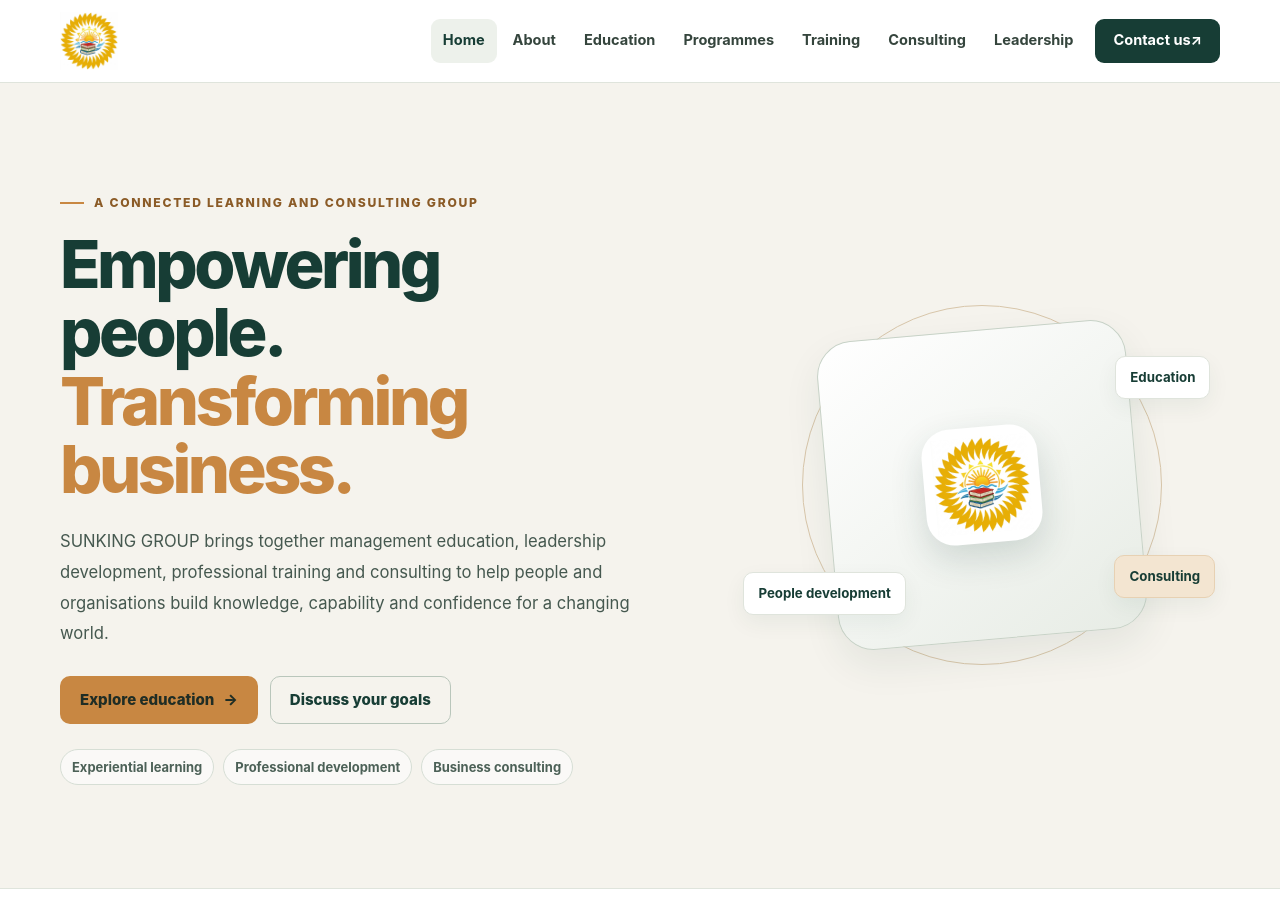
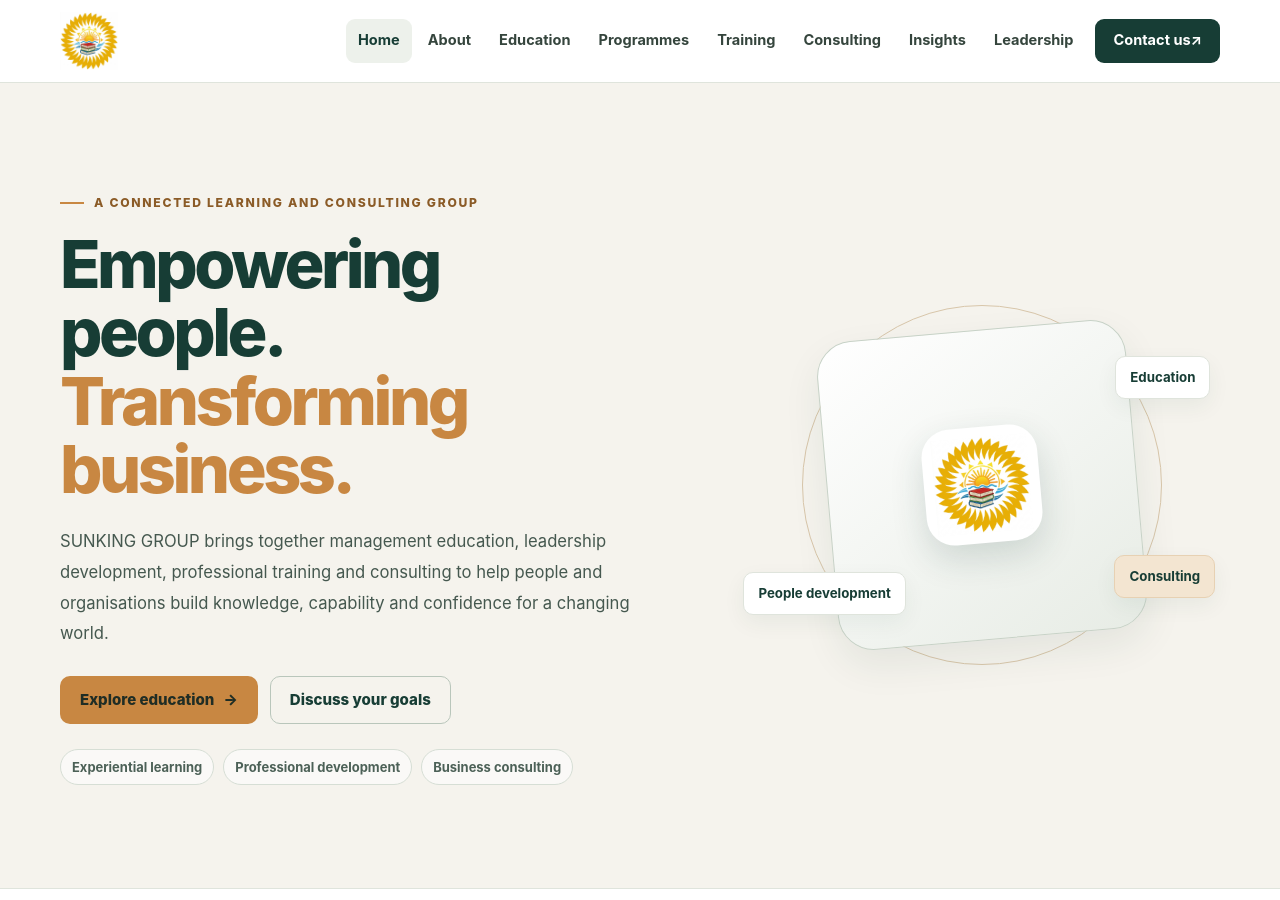
Before and after one commit to MYG-1107/SUNKING-GROUP, a Jekyll site: the page built from index.html, in a window 1280 px wide and 900 px high. Built offline with Jekyll 4.4.1, drawn with Linux system fonts in a browser that asks for light colours.

Commit message:
Add insights navigation and GTM no-script fallback

```diff
--- a/_includes/header.html
+++ b/_includes/header.html
@@ -1,3 +1,4 @@
+<noscript><iframe src="https://www.googletagmanager.com/ns.html?id=GTM-PV8P6DSV" height="0" width="0" title="Google Tag Manager" style="display:none;visibility:hidden"></iframe></noscript>
 <header class="site-header">
   <div class="container header-inner">
     <a class="brand" href="/" aria-label="SUNKING GROUP home">
@@ -13,6 +14,7 @@
       <a href="/programmes/"{% if page.url contains '/programmes/' %} aria-current="page"{% endif %}>Programmes</a>
       <a href="/training/"{% if page.url == '/training/' %} aria-current="page"{% endif %}>Training</a>
       <a href="/consulting/"{% if page.url == '/consulting/' %} aria-current="page"{% endif %}>Consulting</a>
+      <a href="/insights/"{% if page.url contains '/insights/' %} aria-current="page"{% endif %}>Insights</a>
       <a href="/leadership/"{% if page.url == '/leadership/' %} aria-current="page"{% endif %}>Leadership</a>
       <a class="nav-cta" href="/contact/"{% if page.url == '/contact/' %} aria-current="page"{% endif %}>Contact us <span aria-hidden="true">↗</span></a>
     </nav>
```
